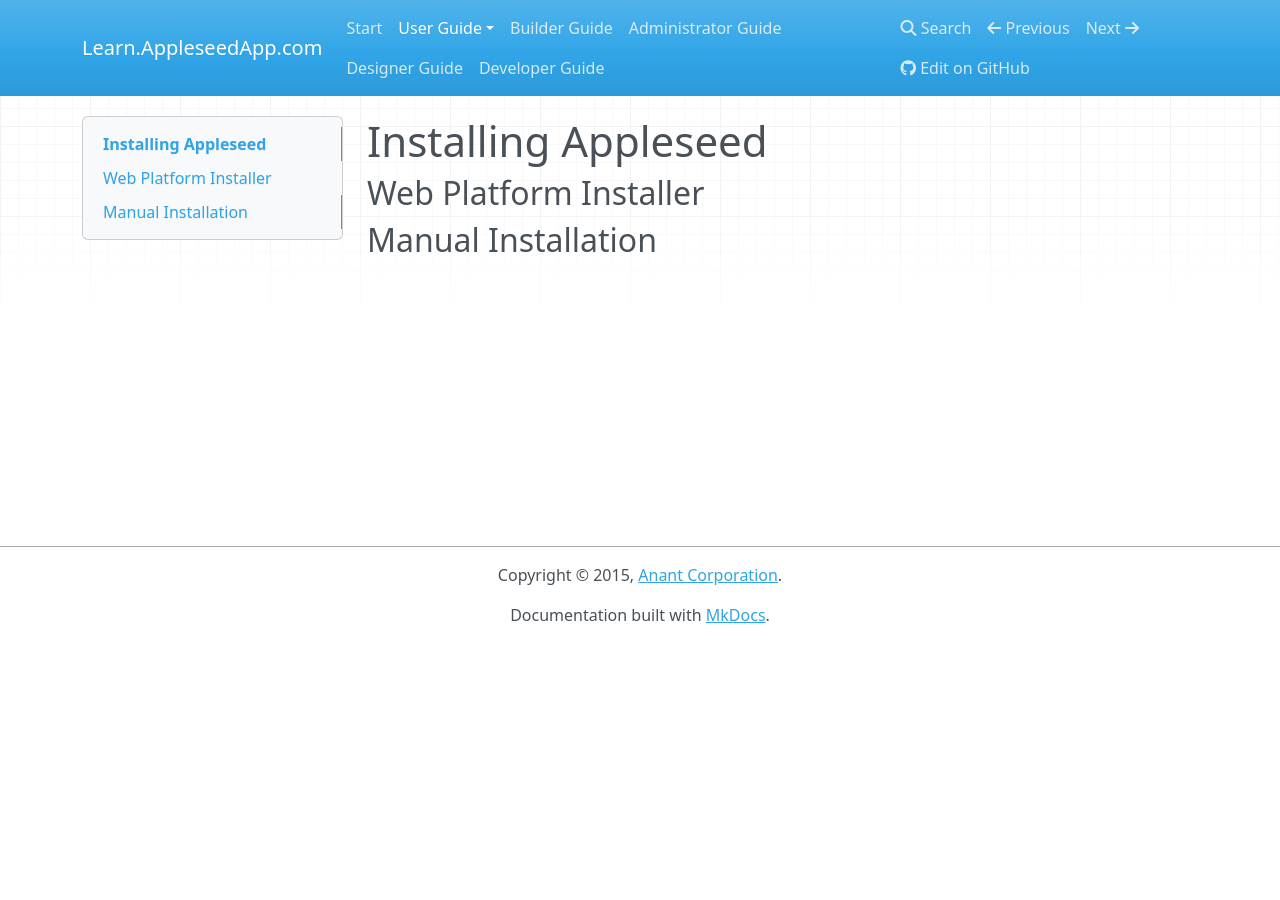
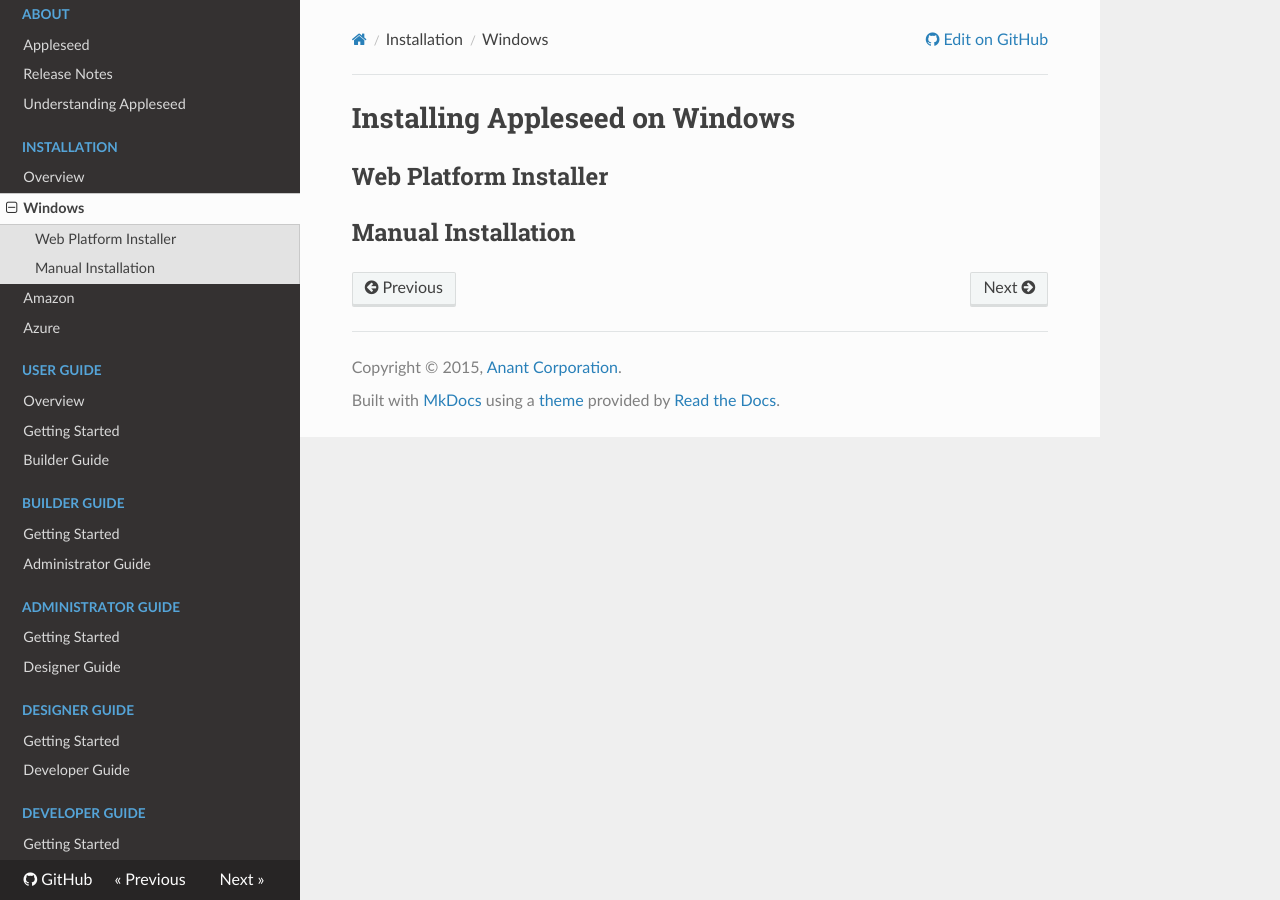
Before and after one commit to AppleseedApp/learn, an MkDocs documentation site: the page built from docs/install/windows.md, in a window 1280 px wide. Built offline with MkDocs 1.6.1, drawn with Linux system fonts in a browser that asks for light colours; nearby versions of some CDN libraries; old or Windows-style settings are respelled for this version of MkDocs.

Commit message:
continuing to stay with MD, adding few files for structure

```diff
--- a/docs/user/installation.md
+++ b/docs/install/windows.md
@@ -1,4 +1,4 @@
-# Installing Appleseed
+# Installing Appleseed on Windows
 
 ## Web Platform Installer
 
--- a/mkdocs.yml
+++ b/mkdocs.yml
@@ -1,18 +1,34 @@
 site_name: Learn.AppleseedApp.com
 site_url: http://www.appleseedapp.com
 site_description: Open Source .NET Enterprise Software.
-
+site_author: Team @ Anant Corporation
 repo_url: https://github.com/AppleseedApp/learn/
-
+theme: readthedocs
 pages:
-- ['index.md', 'Start']
+# Introduction:
+- ['index.md', 'About', 'Appleseed']
+- ['release-notes.md','About','Release Notes']
+- ['intro/understanding-appleseed.md','About','Understanding Appleseed']
+# Installation:
+- ['install/index.md', 'Installation','Overview']
+- ['install/windows.md', 'Installation','Windows']
+- ['install/amazon.md', 'Installation','Amazon']
+- ['install/azure.md', 'Installation','Azure']
+# User:
 - ['user/index.md', 'User Guide','Overview']
-- ['user/installation.md', 'User Guide','Installation']
 - ['user/getting-started.md', 'User Guide', 'Getting Started']
+# Builder:
 - ['builder/index.md', 'Builder Guide']
+- ['user/getting-started.md', 'Builder Guide', 'Getting Started']
+# Administrator:
 - ['admin/index.md', 'Administrator Guide']
+- ['user/getting-started.md', 'Administrator Guide', 'Getting Started']
+# Designer:
 - ['designer/index.md', 'Designer Guide']
+- ['user/getting-started.md', 'Designer Guide', 'Getting Started']
+# Developer:
 - ['developer/index.md', 'Developer Guide']
+- ['user/getting-started.md', 'Developer Guide', 'Getting Started']
 
 
 copyright: Copyright &copy; 2015, <a href="http://www.anant.us">Anant Corporation</a>.
```
Also changed, not shown: README.md (+11 -7 lines), docs/install/amazon.md (added, +5 -0 lines), docs/install/azure.md (added, +5 -0 lines), docs/install/index.md (added, +1 -0 lines), docs/intro/index.md (added, +1 -0 lines), docs/intro/understanding-appleseed.md (added, +1 -0 lines), docs/release-notes.md (added, +1 -0 lines), 1 other file.
